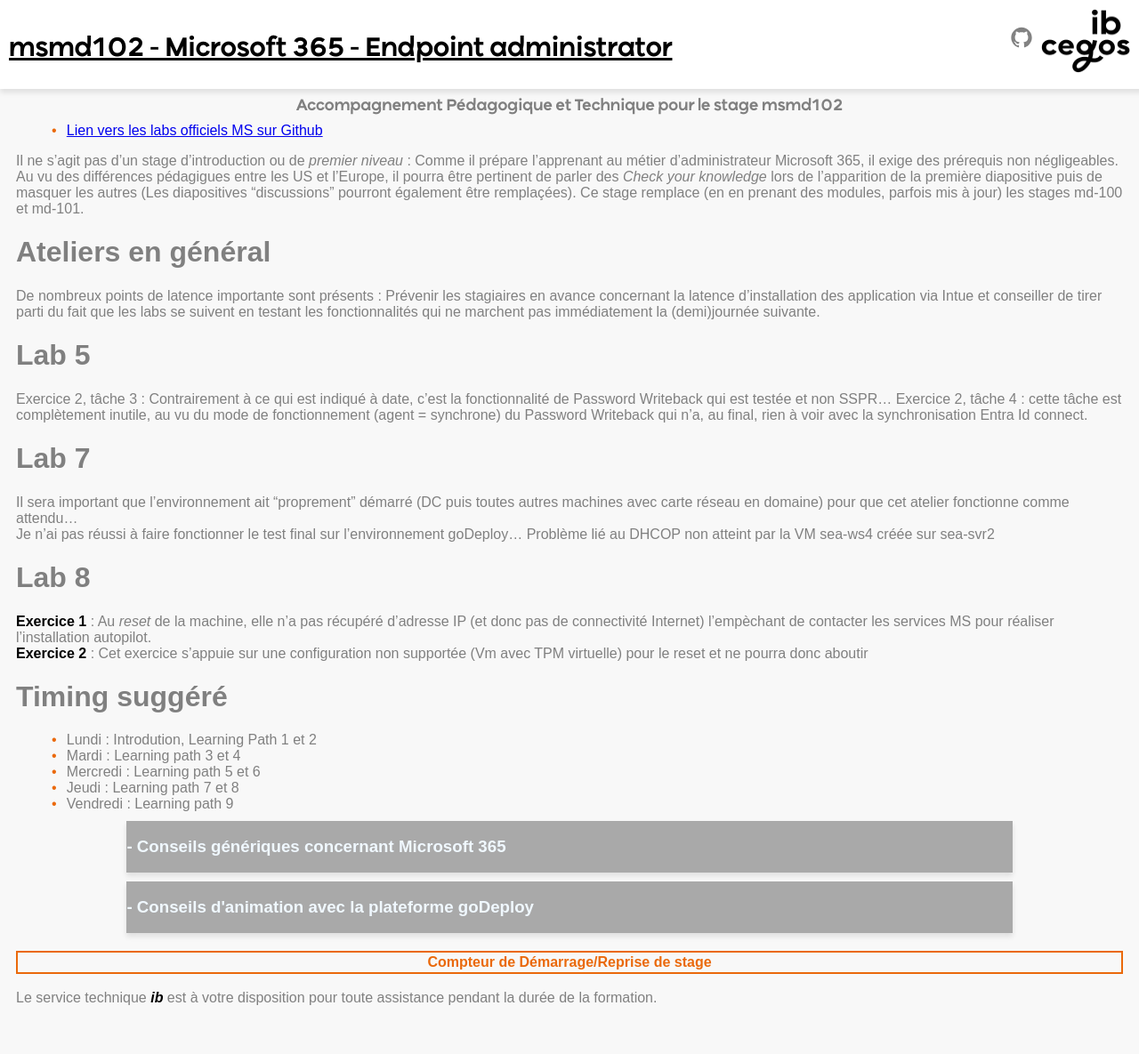
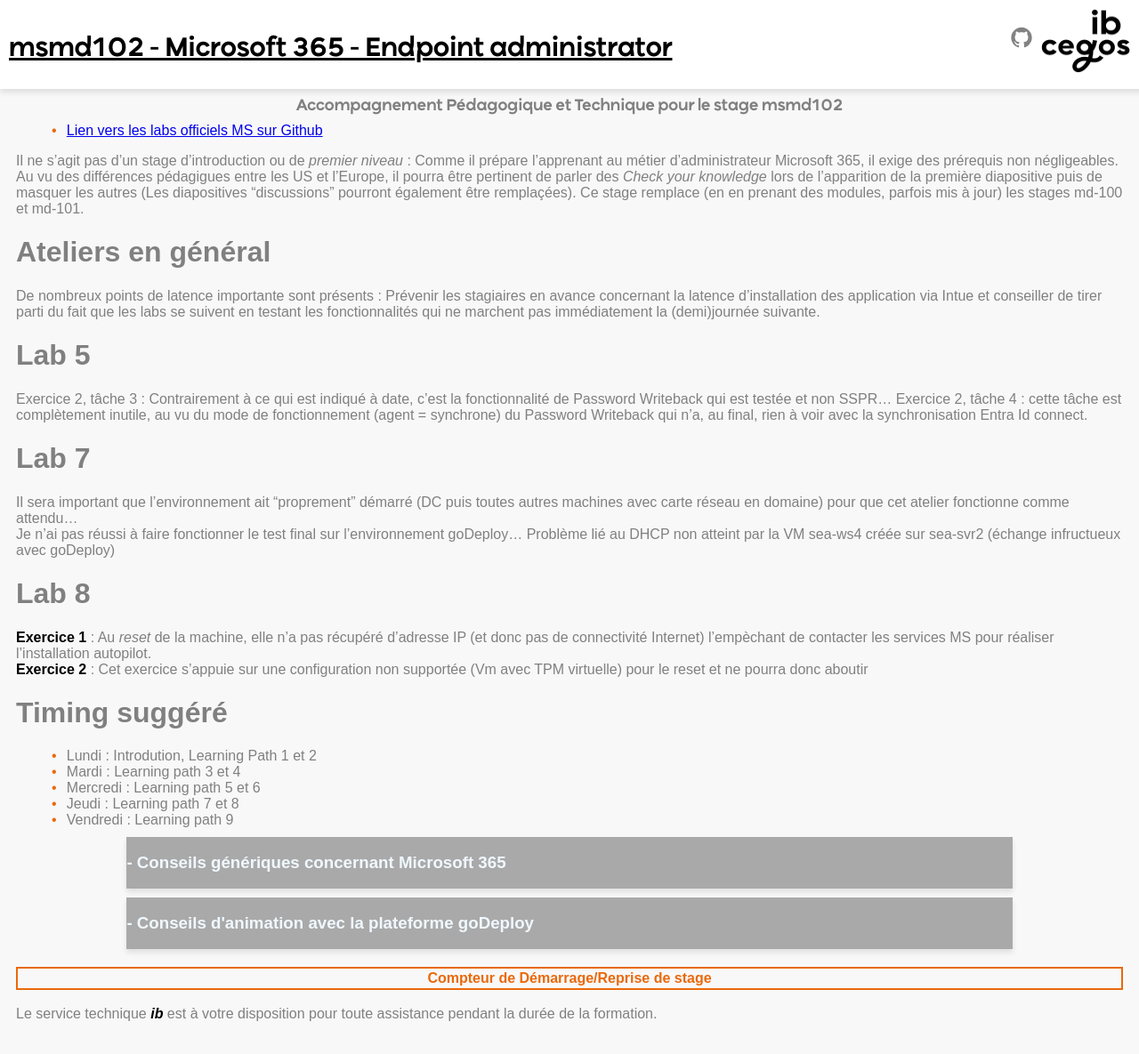
Before and after one commit to renaudwangler/ib-apts, a Jekyll site: the page built from stages/msmd102.md, in a window 1280 px wide and 1185 px high. Shown: the whole window at 89% size. Built offline with Jekyll 4.4.1, drawn with Linux system fonts in a browser that asks for light colours; our own code applies the rules of GitHub Pages for plain Markdown files.

Commit message:
Update msmd102.md

```diff
--- a/stages/msmd102.md
+++ b/stages/msmd102.md
@@ -14,8 +14,8 @@
 Exercice 2, tâche 4 : cette tâche est complètement inutile, au vu du mode de fonctionnement (agent = synchrone) du Password Writeback qui n'a, au final, rien à voir avec la synchronisation Entra Id connect.
 # Lab 7
 Il sera important que l'environnement ait "proprement" démarré (DC puis toutes autres machines avec carte réseau en domaine) pour que cet atelier fonctionne comme attendu...
-Je n'ai pas réussi à faire fonctionner le test final sur l'environnement goDeploy... Problème lié au DHCOP non atteint par la VM sea-ws4 créée
-sur sea-svr2
+Je n'ai pas réussi à faire fonctionner le test final sur l'environnement goDeploy... Problème lié au DHCP non atteint par la VM sea-ws4 créée
+sur sea-svr2 (échange infructueux avec goDeploy)
 # Lab 8
 **Exercice 1** : Au *reset* de la machine, elle n'a pas récupéré d'adresse IP (et donc pas de connectivité Internet) l'empèchant de contacter les services MS pour réaliser l'installation autopilot.
 **Exercice 2** : Cet exercice s'appuie sur une configuration non supportée (Vm avec TPM virtuelle) pour le reset et ne pourra donc aboutir
```
